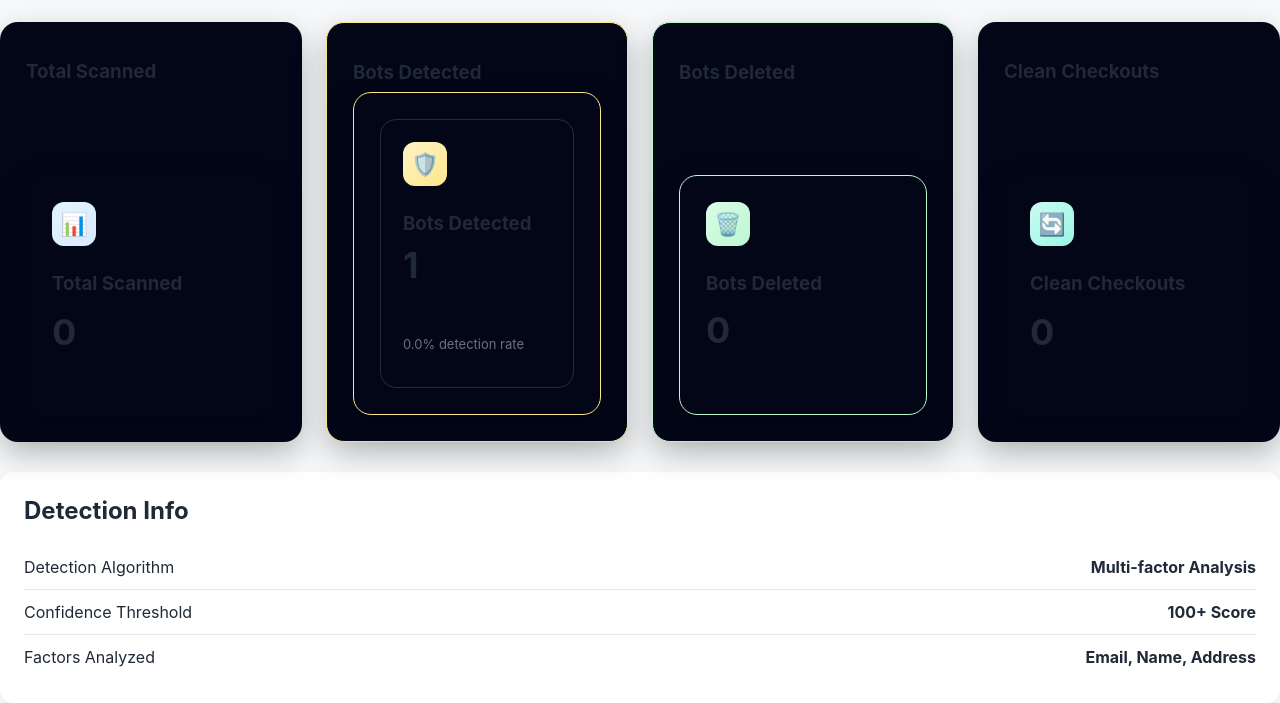
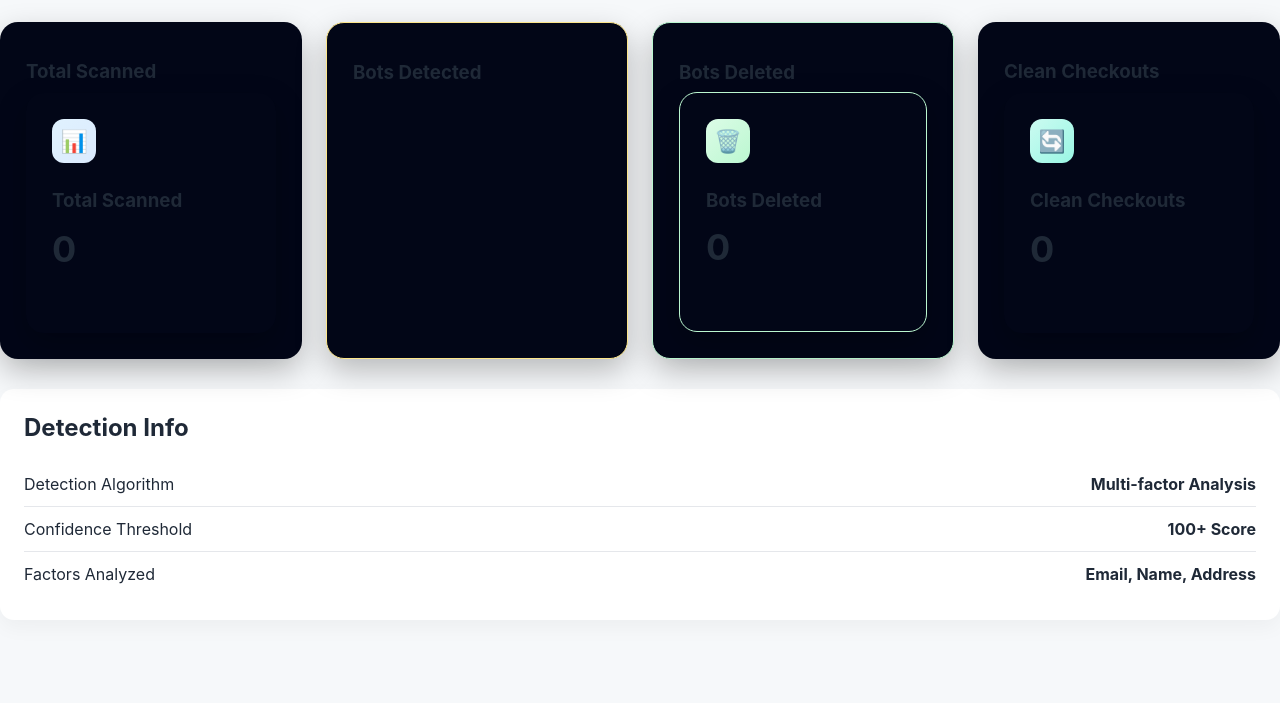
Before and after one commit to ogunwande/bot-checkout-cleaner, a website: page public/index.html in a window 1280 px wide. Shown: the part 129-832 px from the top of the page. After the commit the page ends 800 px from the top, so only its background shows below. Drawn offline with Linux system fonts and the light colour scheme; no server answers.

Commit message:
Update index.html

```diff
--- a/public/index.html
+++ b/public/index.html
@@ -41,12 +41,7 @@
 
       <div class="card highlight">
         <h3>Bots Detected</h3>
-      <div class="card highlight">
-  <div class="card-inner">
-    <div class="icon amber">🛡️</div>
-    <h3>Bots Detected</h3>
-    <p class="value" id="botsDetected">1</p>
-    <p class="small">0.0% detection rate</p>
+
   </div>
 </div>
 
```
